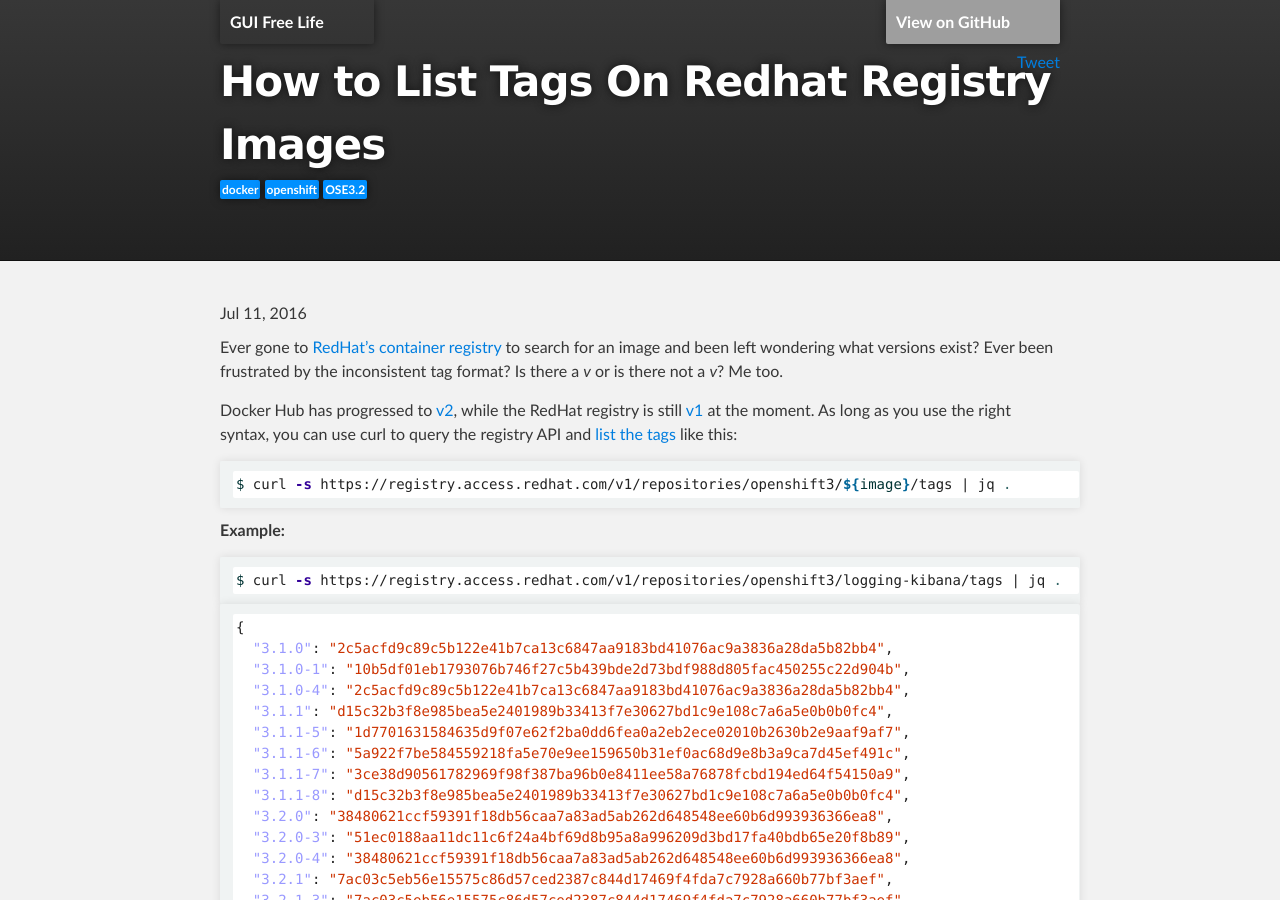
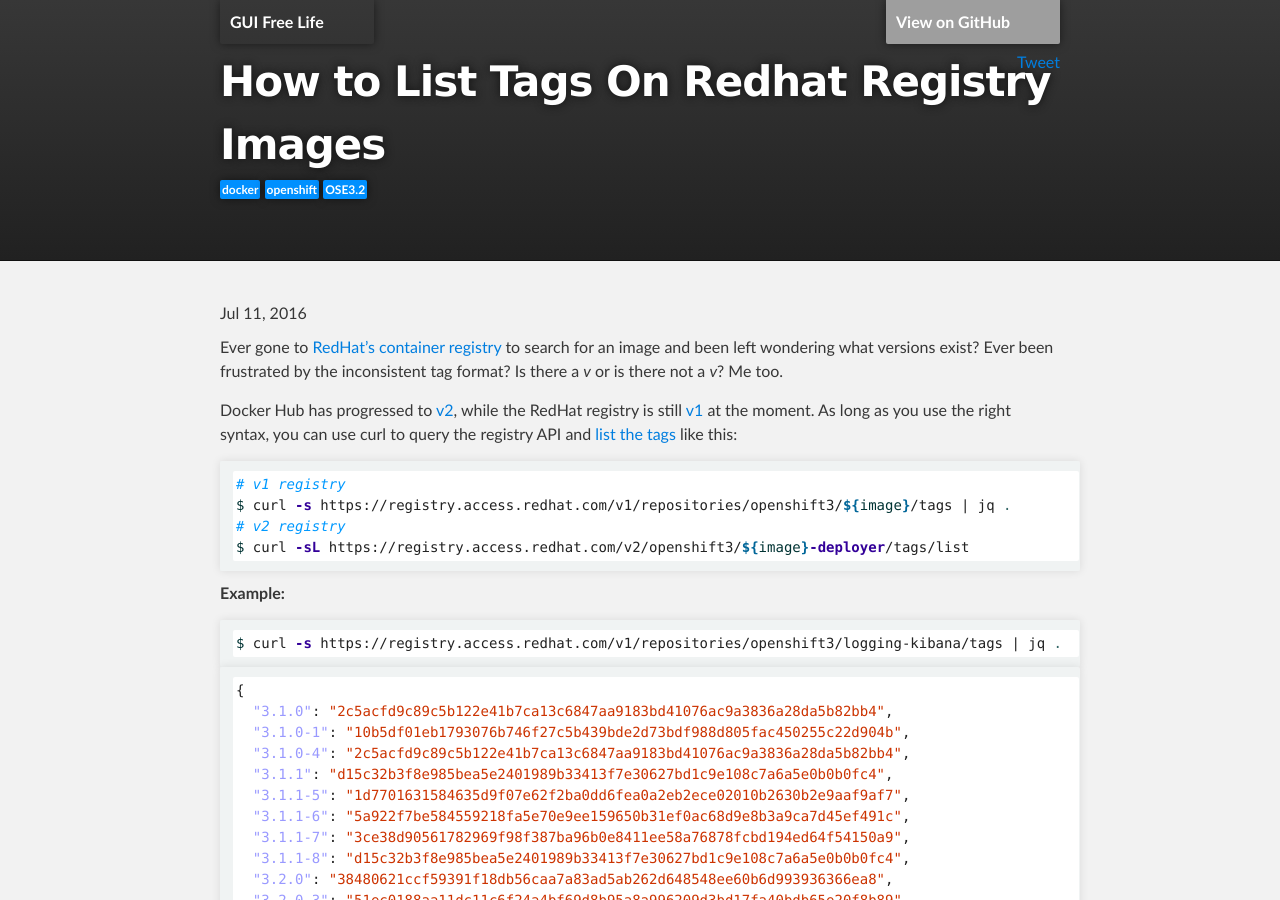
Before and after one commit to dlbewley/dlbewley.github.io, a Jekyll site: the page built from _posts/2016-07-11-List-Tags-On-Redhat-Registry-Images.md, in a window 1280 px wide and 900 px high. Built offline with Jekyll 4.4.1, drawn with Linux system fonts in a browser that asks for light colours; comment, search, counter and statistics services are not loaded; the repository's description, which GitHub fills in, is left out.

Commit message:
add syntax for docker registry v2 schema

````diff
--- a/_posts/2016-07-11-List-Tags-On-Redhat-Registry-Images.md
+++ b/_posts/2016-07-11-List-Tags-On-Redhat-Registry-Images.md
@@ -13,7 +13,10 @@
 Docker Hub has progressed to [v2](https://docs.docker.com/registry/spec/api/), while the RedHat registry is still [v1](https://docs.docker.com/v1.6/reference/api/registry_api/) at the moment. As long as you use the right syntax, you can use curl to query the registry API and [list the tags](https://docs.docker.com/v1.6/reference/api/registry_api/#list-repository-tags) like this:
 
 ```bash
+# v1 registry
 $ curl -s https://registry.access.redhat.com/v1/repositories/openshift3/${image}/tags | jq .
+# v2 registry
+$ curl -sL https://registry.access.redhat.com/v2/openshift3/${image}-deployer/tags/list
 ```
 
 **Example:**
````
